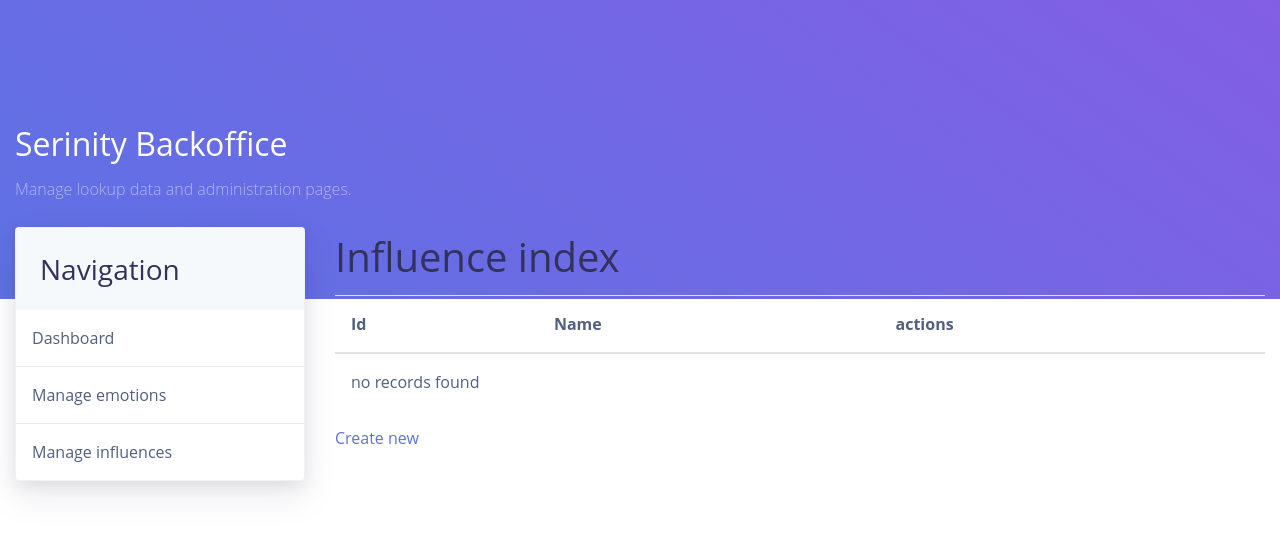
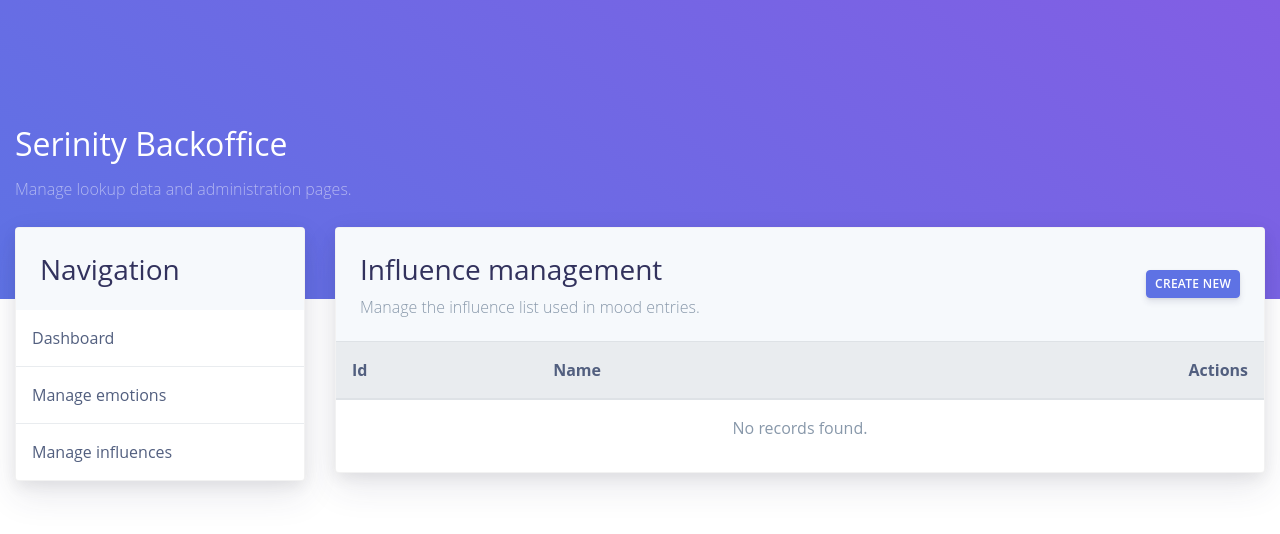
Before and after one commit to Gl3diator/Esprit-PIDEV-3A25-2526-Serinity, a Symfony app: template project/templates/admin/influence/index.html.twig in a window 1280 px wide. Shown: the part 87-621 px from the top of the page. Run offline with Twig, Linux system fonts and the light colour scheme; the template is opened without the code that fills it, so the values that code supplies are empty; some libraries are stand-ins or nearby versions.

Commit message:
feat(serinity-web): integrate admin/influence with template

```diff
--- a/project/templates/admin/influence/_delete_form.html.twig
+++ b/project/templates/admin/influence/_delete_form.html.twig
@@ -1,4 +1,6 @@
-<form method="post" action="{{ path('app_admin_influence_delete', {'id': influence.id}) }}" onsubmit="return confirm('Are you sure you want to delete this item?');">
+<form method="post"
+      action="{{ path('app_admin_influence_delete', {'id': influence.id}) }}"
+      onsubmit="return confirm('Are you sure you want to delete this item?');">
     <input type="hidden" name="_token" value="{{ csrf_token('delete' ~ influence.id) }}">
-    <button class="btn">Delete</button>
+    <button class="btn btn-danger">Delete</button>
 </form>
--- a/project/templates/admin/influence/index.html.twig
+++ b/project/templates/admin/influence/index.html.twig
@@ -1,15 +1,32 @@
 {% extends 'admin/base_admin.html.twig' %}
-{% block title %}Influence index{% endblock %}
+
+{% block title %}Influence management{% endblock %}
 
 {% block admin_content %}
-    <h1>Influence index</h1>
+    <div class="card shadow">
+        <div class="card-header border-0">
+            <div class="row align-items-center">
+                <div class="col">
+                    <h3 class="mb-0">Influence management</h3>
+                    <p class="text-sm text-muted mb-0 mt-1">
+                        Manage the influence list used in mood entries.
+                    </p>
+                </div>
+                <div class="col text-right">
+                    <a href="{{ path('app_admin_influence_new') }}" class="btn btn-sm btn-primary">
+                        Create new
+                    </a>
+                </div>
+            </div>
+        </div>
 
-    <table class="table">
-        <thead>
+        <div class="table-responsive">
+            <table class="table align-items-center table-flush">
+                <thead class="thead-light">
                     <tr>
-                <th>Id</th>
-                <th>Name</th>
-                <th>actions</th>
+                        <th scope="col">Id</th>
+                        <th scope="col">Name</th>
+                        <th scope="col" class="text-right">Actions</th>
                     </tr>
                 </thead>
                 <tbody>
@@ -17,18 +34,22 @@
                     <tr>
                         <td>{{ influence.id }}</td>
                         <td>{{ influence.name }}</td>
-                <td>
-                    <a href="{{ path('app_admin_influence_show', {'id': influence.id}) }}">show</a>
-                    <a href="{{ path('app_admin_influence_edit', {'id': influence.id}) }}">edit</a>
+                        <td class="text-right">
+                            <a href="{{ path('app_admin_influence_show', {'id': influence.id}) }}" class="btn btn-sm btn-info">
+                                Show
+                            </a>
+                            <a href="{{ path('app_admin_influence_edit', {'id': influence.id}) }}" class="btn btn-sm btn-secondary">
+                                Edit
+                            </a>
                         </td>
                     </tr>
                 {% else %}
                     <tr>
-                <td colspan="3">no records found</td>
+                        <td colspan="3" class="text-center text-muted">No records found.</td>
                     </tr>
                 {% endfor %}
                 </tbody>
             </table>
-
-    <a href="{{ path('app_admin_influence_new') }}">Create new</a>
+        </div>
+    </div>
 {% endblock %}
```
Also changed, not shown: project/templates/admin/influence/_form.html.twig (+13 -8 lines), project/templates/admin/influence/edit.html.twig (+24 -6 lines), project/templates/admin/influence/new.html.twig (+19 -5 lines), project/templates/admin/influence/show.html.twig (+28 -9 lines). Lines whose indentation alone changed are shown as unchanged.
